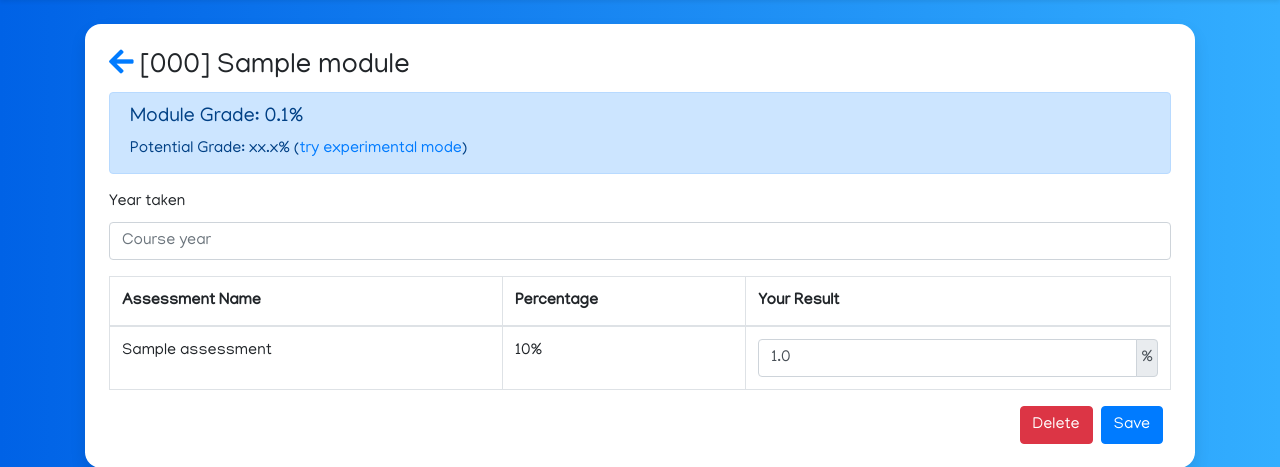
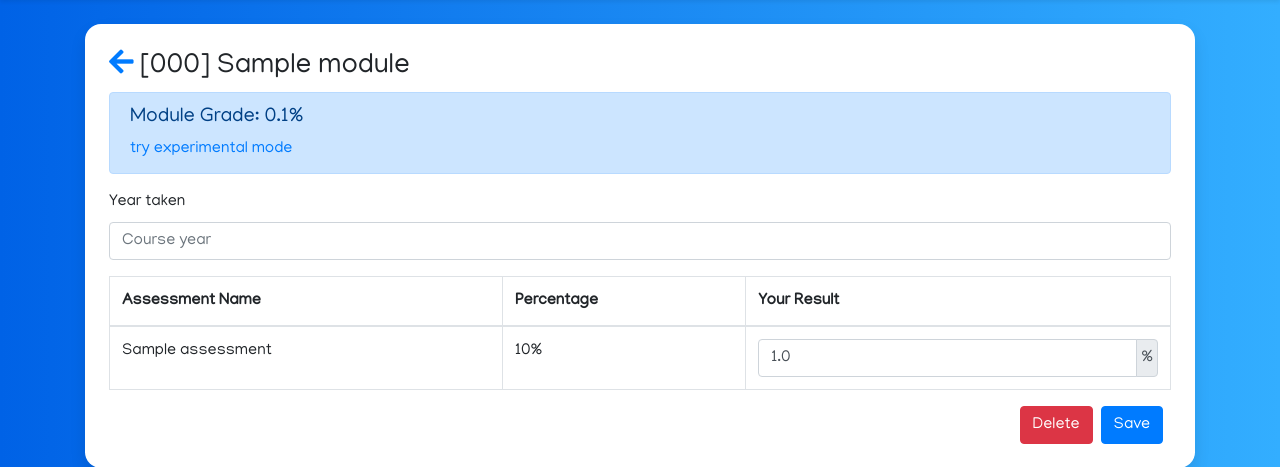
Before and after one commit to maxwilkinsontech/Warwick-CATulator, a Django app: a page that uses results/templates/view_module_result.html in a window 1280 px wide. Shown: the part 56-523 px from the top of the page. Run offline with Django 3.2, Linux system fonts and the light colour scheme; a user stored in the database is signed in; tables that the repository leaves empty hold one stand-in row (values such as "Sample post"); some libraries are stand-ins or nearby versions.

Commit message:
removed text in template

```diff
--- a/results/templates/view_module_result.html
+++ b/results/templates/view_module_result.html
@@ -6,7 +6,7 @@
 		<h5>
 			Module Grade: {{ object.calculate_grade|floatformat:1 }}%
 		</h5>
-		Potential Grade: xx.x% (<a href="{% url 'view_module_result_experimental' object.slug %}">try experimental mode</a>)
+		<a href="{% url 'view_module_result_experimental' object.slug %}">try experimental mode</a>
 	</div>
 	<form method="POST">
 		{% csrf_token %}
```
